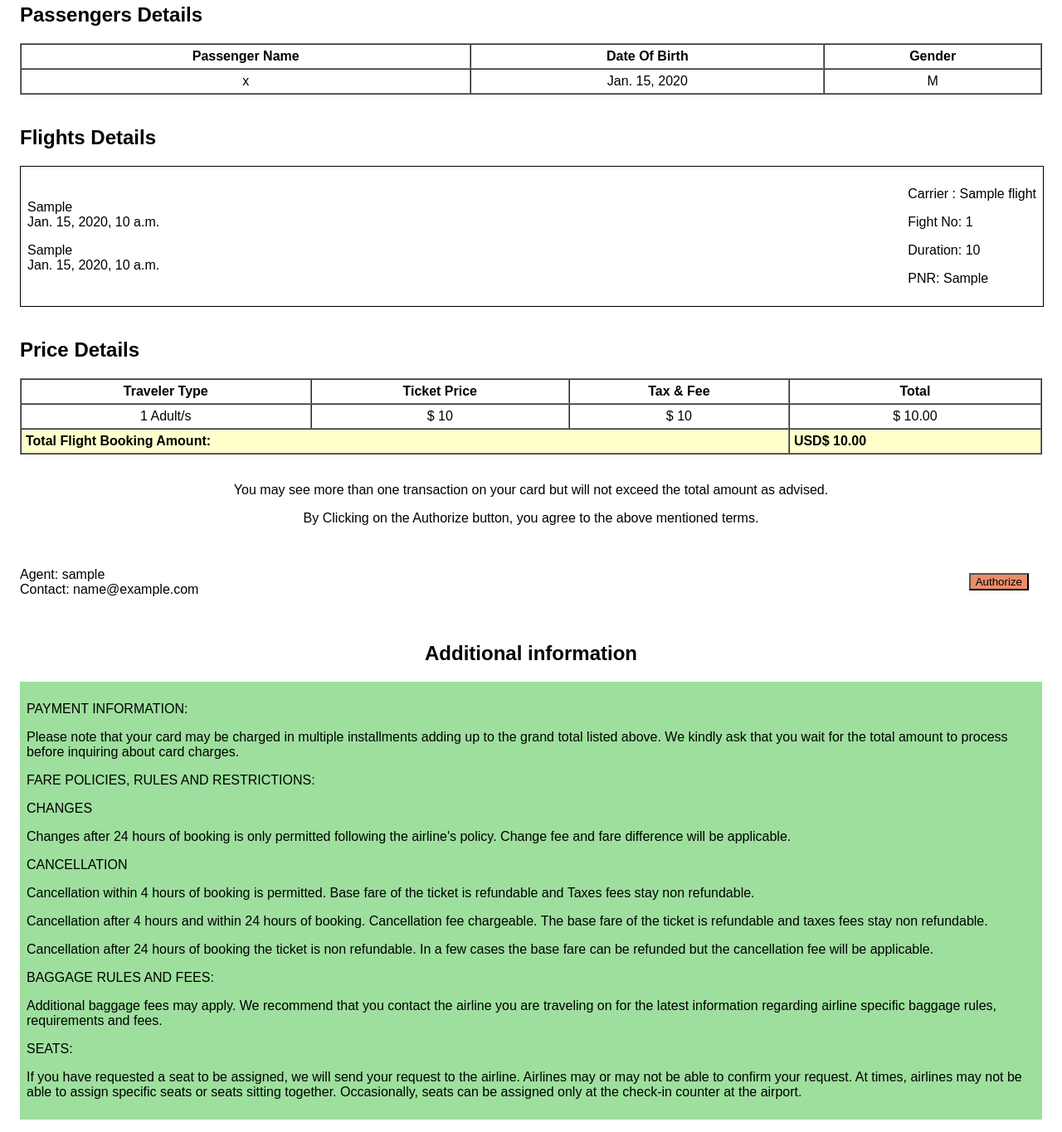
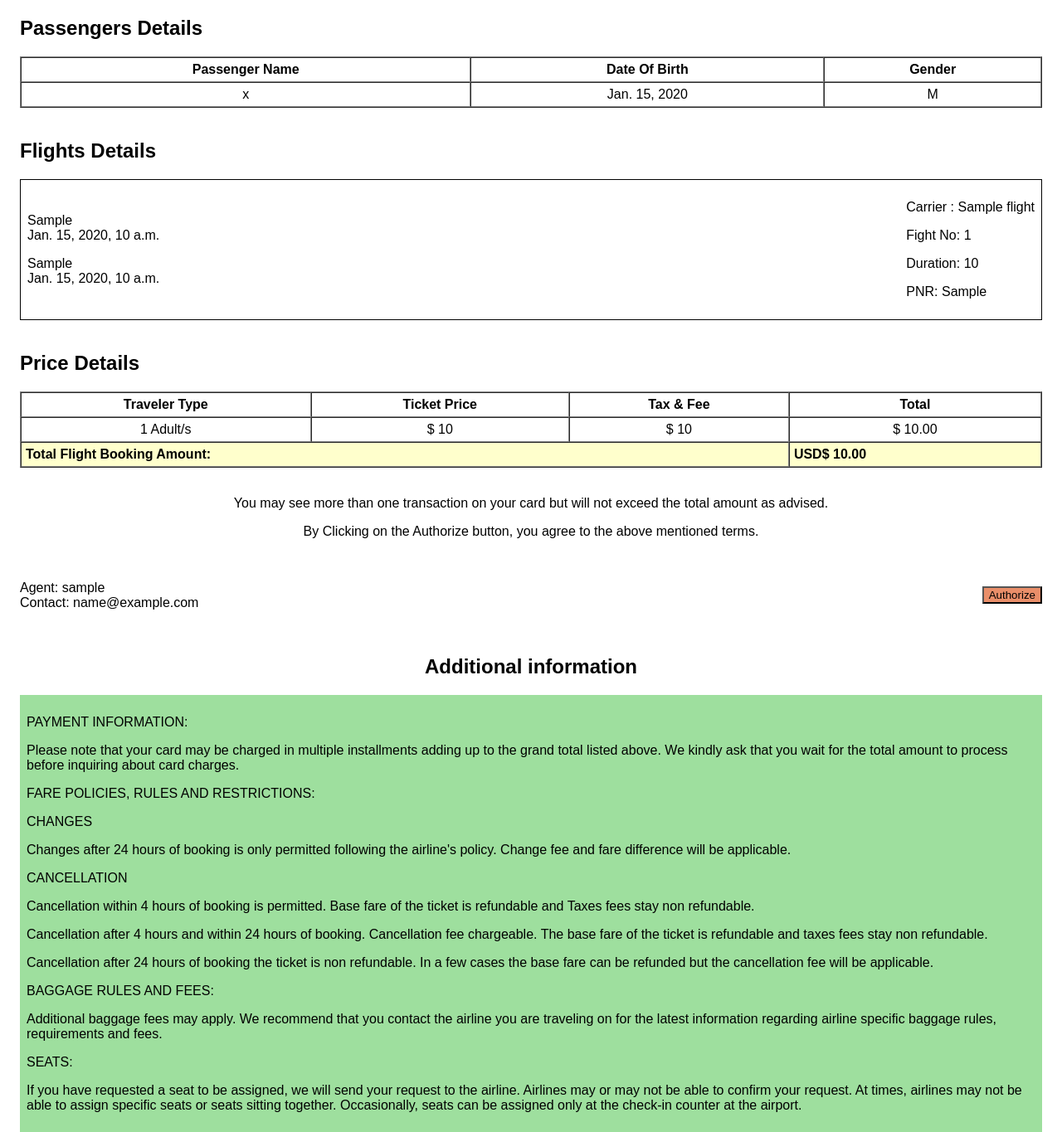
Before and after one commit to abbyswag/lookmyflight, a Django app: template flightdesk/templates/email_templates/mybooking_auth.html in a window 1280 px wide. Shown: the part 308-1673 px from the top of the page at 83% size. Run offline with Django 4.2, Linux system fonts and the light colour scheme; tables that the repository leaves empty hold one stand-in row (values such as "Sample post"); the template is opened without the code that fills it: values that come from a table or form of the project are taken from there, most other values are stand-ins (such as "Sample title", 1, 10 or a date in 2020); parts of the project's set-up code (start-up, migrations or seed data) failed here and were passed over.

Commit message:
v 0.2 debug

```diff
--- a/flightdesk/admin.py
+++ b/flightdesk/admin.py
@@ -139,6 +139,7 @@ class BookingAdmin(admin.ModelAdmin):
                 else:
                     flag = True
                     self.message_user(request, 'Please upload the e-ticket first')
+                    break
                 message = render_to_string('email_templates/mybooking_conf.html', {'ticket_url': os.getenv('HOST_URL') + ticket_url})
                 send_email(subject, recipient, message)
                 save_email(subject, recipient, message, booking.added_by)
@@ -147,6 +148,7 @@ class BookingAdmin(admin.ModelAdmin):
             else:
                 flag = True
                 self.message_user(request, 'You can send ticket email after allocation')
+                break
         if not flag:
             self.message_user(request, f'{queryset.count()} booking(s) ticket email sended successfully.')
     send_ticket.short_description = 'sent ticket email'
@@ -161,6 +163,7 @@ class BookingAdmin(admin.ModelAdmin):
                 else:
                     flag = True
                     self.message_user(request, 'Please upload the boarding pass first')
+                    break
                 message = render_to_string('email_templates/mybooking_clrd.html', {'pass_url': os.getenv('HOST_URL') + pass_url})
                 send_email(subject, recipient, message)
                 save_email(subject, recipient, message, booking.added_by)
@@ -169,6 +172,7 @@ class BookingAdmin(admin.ModelAdmin):
             else:
                 flag = True
                 self.message_user(request, 'You can send boarding pass email after confirmation')
+                break
         if not flag:
             self.message_user(request, f'{queryset.count()} booking(s) boarding pass email sended successfully.')
     send_boarding_pass.short_description = 'sent boarding pass email'
--- a/flightdesk/templates/email_templates/base.html
+++ b/flightdesk/templates/email_templates/base.html
@@ -11,9 +11,9 @@
 <body style="font-family: Arial, sans-serif; padding: 1rem;">
 
     <!-- Header -->
-    <div style="width: 100vw; display: flex; justify-content: space-between; align-items: center; background-color: rgb(158, 223, 158)">
+    <div style=" display: flex; justify-content: space-between; align-items: center; background-color: rgb(158, 223, 158); padding: .5rem;">
         <img src="{% static '/logo.jpeg' %}"" alt="LOOKMYFLIGHT" width="150">
-        <div>
+        <div style="margin-left: 15rem;">
             Book Online or Call Us 24/7<br>1-877-718-3806
         </div>
     </div>
--- a/flightdesk/templates/email_templates/mybooking_auth.html
+++ b/flightdesk/templates/email_templates/mybooking_auth.html
@@ -41,12 +41,12 @@
 <div>
   <h2 class="highlited">Flights Details</h2>
   {% for flight in flights %}
-  <div style="display: flex; padding: 0.5rem; border: solid #000 1px; justify-content: space-between; width: 95vw; align-items: center;">
+  <div style="display: flex; padding: 0.5rem; border: solid #000 1px; justify-content: space-between; align-items: center;">
     <div>
         <p>{{flight.from_location}} <br> {{flight.departure_datetime}}</p>
         <p>{{flight.to_location }} <br> {{flight.arrival_datetime}}</p>
     </div>
-    <div>
+    <div style="margin-left: 15rem;">
         <p>Carrier : {{flight.airline_name}}</p>
         <p>Fight No: {{flight.flight_number}}</p>
         <p>Duration: {{flight.duration}}</p>
@@ -89,9 +89,9 @@
   <p style="text-align: center;"> You may see more than one transaction on your card but will not exceed the total amount as advised.</p>
   <p style="text-align: center;">By Clicking on the Authorize button, you agree to the above mentioned terms.</p>
   <br>
-  <div style="display: flex; justify-content: space-between; width: 95vw; align-items: center;">
+  <div style="display: flex; justify-content: space-between; align-items: center;">
     <p>Agent: {{booking.added_by}} <br> Contact: {{booking.added_by.email}}</p>
-    <a href="{{ approval_url }}"><button style="background-color: rgb(233, 142, 105);">Authorize</button></a>
+    <a style="margin-left: 15rem;" href="{{ approval_url }}"><button style="background-color: rgb(233, 142, 105);">Authorize</button></a>
   </div>
 </div>
 <br>
```
Also changed, not shown: slide4_plot.png (deleted).
